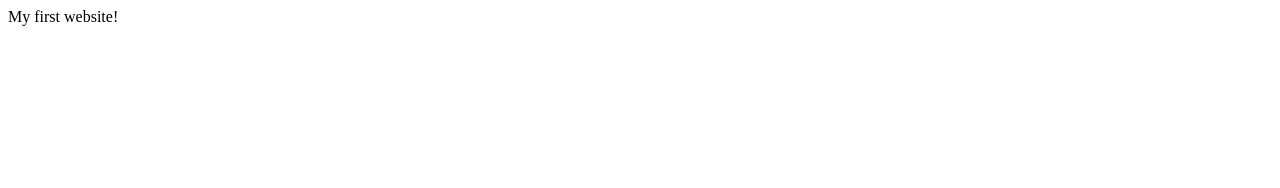
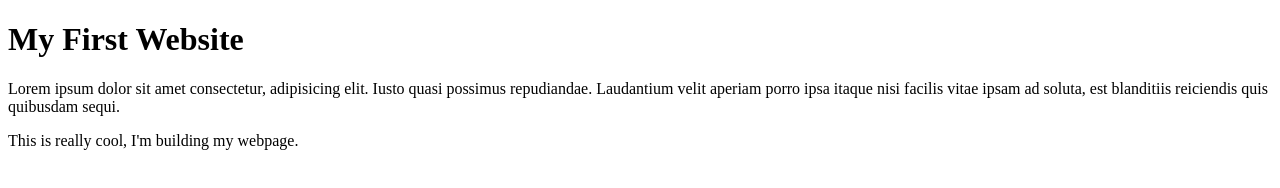
Before and after one commit to NichyQ/firstWebsite, a plain HTML site: page index.html in a window 1280 px wide. Drawn offline with Linux system fonts and the light colour scheme.

Commit message:
updated to add heading and paragraphs

```diff
--- a/index.html
+++ b/index.html
@@ -6,6 +6,14 @@
     <title>My First Website</title>
 </head>
 <body>
-    My first website!
+    <h1>My First Website</h1>
+    <p>
+        Lorem ipsum dolor sit amet consectetur, adipisicing elit.
+        Iusto quasi possimus repudiandae. Laudantium velit aperiam
+        porro ipsa itaque nisi facilis vitae ipsam ad soluta, est
+        blanditiis reiciendis quis quibusdam sequi.
+    </p>
+
+    <p>This is really cool, I'm building my webpage.</p>
 </body>
 </html>
```
